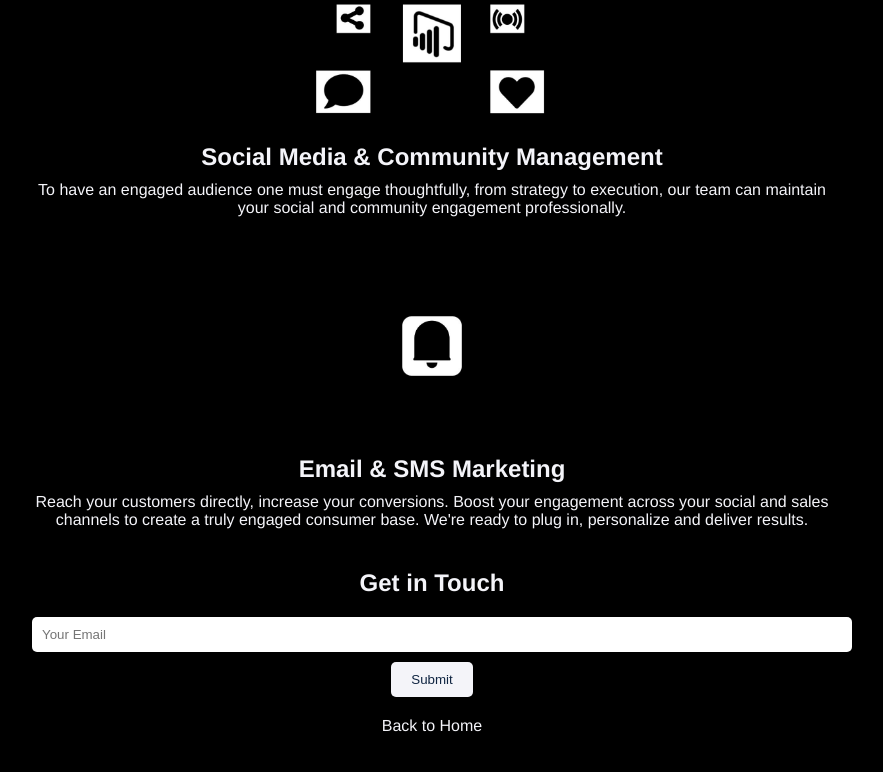
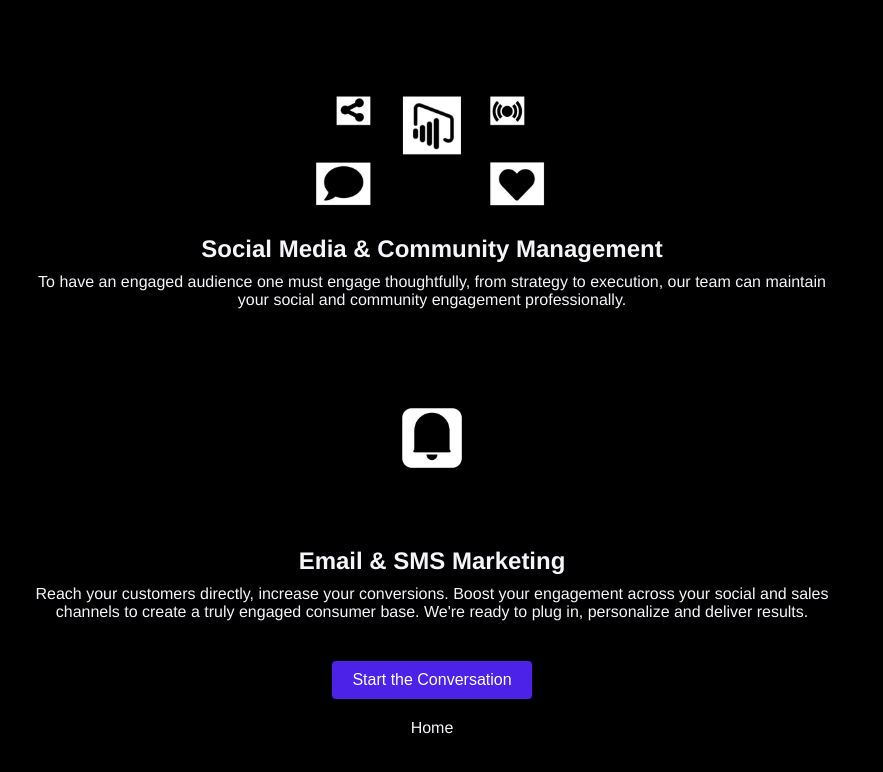
Before and after one commit to kogzysample/services, a plain HTML site: page index.html in a window 1280 px wide. Shown: the part 1162-1934 px from the top of the page, without its empty margins (208-1091 px from the left). Drawn offline with Linux system fonts and the light colour scheme.

Commit message:
Update index.html

```diff
--- a/index.html
+++ b/index.html
@@ -18,6 +18,21 @@
             padding: 20px;
             background-color: #000000; /* Matching background color */
             border-radius: 10px;
+        }
+        .header-logo {
+            font-family: Helvetica, sans-serif;
+            font-weight: bold;
+            font-style: oblique;
+            font-size: 72px;
+            margin-bottom: 20px;
+            text-align: center;
+        }
+        .header-logo .mdgs {
+            font-size: 32px;
+        }
+        .header-logo a {
+            color: #f4f4f9;
+            text-decoration: none;
         }
         h1, h2, p {
             margin: 10px 0;
@@ -42,20 +57,17 @@
             margin-top: 40px;
             text-align: center;
         }
-        input[type="email"] {
-            width: 100%;
-            padding: 10px;
-            margin: 10px 0;
+        button {
+            padding: 10px 20px;
             border: none;
-            border-radius: 5px;
+            border-radius: 4px;
+            background-color: #4C21E8;
+            color: white;
+            font-size: 16px;
+            cursor: pointer;
         }
-        input[type="submit"] {
-            background-color: #f4f4f9;
-            color: #102542;
-            border: none;
-            padding: 10px 20px;
-            border-radius: 5px;
-            cursor: pointer;
+        button:hover {
+            background-color: #3D15CB;
         }
         .back-link {
             margin-top: 20px;
@@ -71,6 +83,9 @@
 </head>
 <body>
     <div class="container">
+        <div class="header-logo">
+            <a href="https://kogzy.com">Kogzy <span class="mdgs">MDGS</span></a>
+        </div>
         <h1>Services</h1>
         <div style="margin-bottom: 20px;"></div> <!-- Adding space between "Services" and the listed services -->
 
@@ -105,15 +120,13 @@
         </div>
 
         <div class="contact-form">
-            <h2>Get in Touch</h2>
-            <form action="https://example.com/submit" method="post">
-                <input type="email" name="email" placeholder="Your Email" required>
-                <br>
-                <input type="submit" value="Submit">
-            </form>
+            <button onclick="window.location.href='https://kogzy.com/contact'">Start the Conversation</button>
         </div>
 
-        <a class="back-link" href="http://kogzy.com/">Back to Home</a>
+        <a class="back-link" href="https://kogzy.com">Home</a>
     </div>
 </body>
 </html>
+
+</body>
+</html>
```
